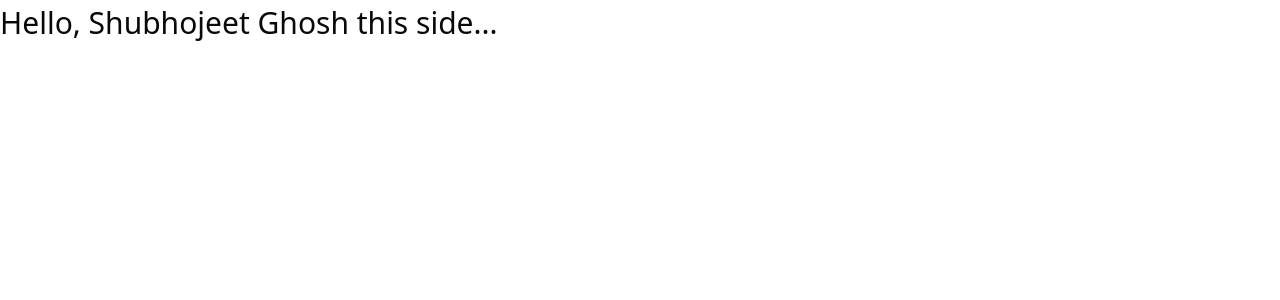
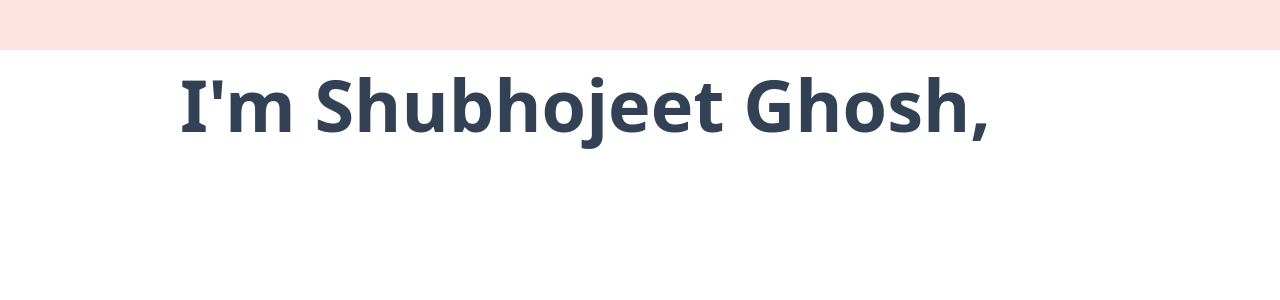
Before and after one commit to Shubhojeet-Ghosh/sgdevstudio, a Next.js app: page / in a window 1280 px wide. Shown: the top 300 px of the page. Built offline with nearby package versions, Linux system fonts and the light colour scheme.

Commit message:
Add TopNavigation component and update page layout

```diff
--- a/src/app/page.tsx
+++ b/src/app/page.tsx
@@ -1,7 +1,12 @@
+import React from "react";
+import TopNavigation from "@/components/TopNavigation/TopNavigation";
 export default function () {
   return (
     <>
-      <div className="text-[30px]">Hello, Shubhojeet Ghosh this side...</div>
+      <TopNavigation />
+      <div className="w-full px-[180px] text-[72px] font-[600] text-[#334155]">
+        I'm Shubhojeet Ghosh,
+      </div>
     </>
   );
 }
--- /dev/null
+++ b/src/components/TopNavigation/TopNavigation.tsx
@@ -0,0 +1,7 @@
+import React from "react";
+
+const TopNavigation = () => {
+  return <div className="w-full h-[50px] bg-red-100"></div>;
+};
+
+export default TopNavigation;
```
